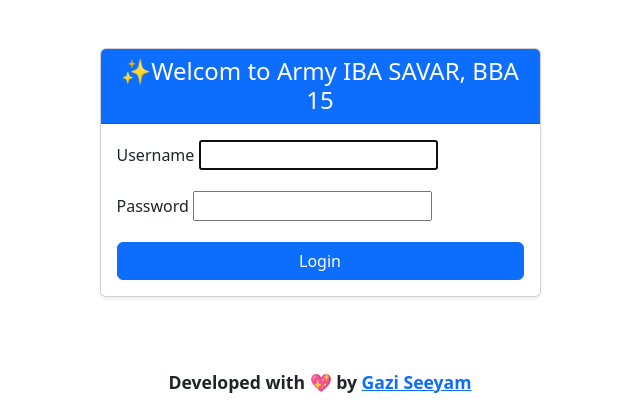
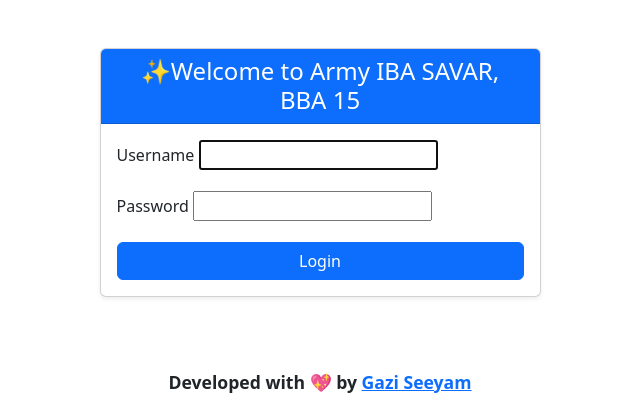
Before and after one commit to hellogaziseeyam/aibasectionb, a Django app: page /login/ in a window 1280 px wide. Shown: the top 420 px of the page, without its empty margins (320-960 px from the left). Run offline with Django 5.2, Linux system fonts and the light colour scheme.

Commit message:
edited the title

```diff
--- a/core/templates/core/login.html
+++ b/core/templates/core/login.html
@@ -5,7 +5,7 @@
     <div class="col-12 col-sm-10 col-md-6 col-lg-5">
       <div class="card shadow-sm">
         <div class="card-header bg-primary text-white text-center">
-          <h4 class="mb-0">✨Welcom to Army IBA SAVAR, BBA 15 </h4>
+          <h4 class="mb-0">✨Welcome to Army IBA SAVAR, BBA 15 </h4>
         </div>
         <div class="card-body">
           <form method="post" novalidate>
```
